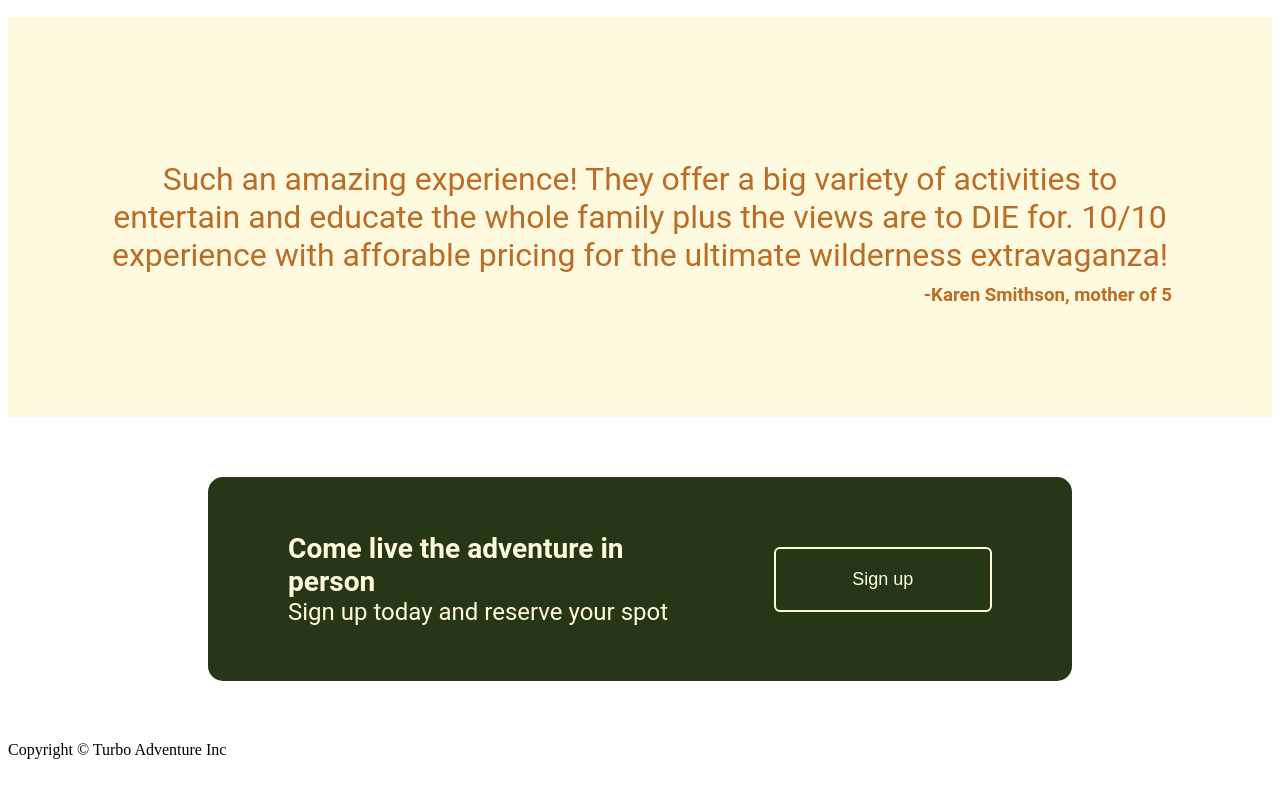
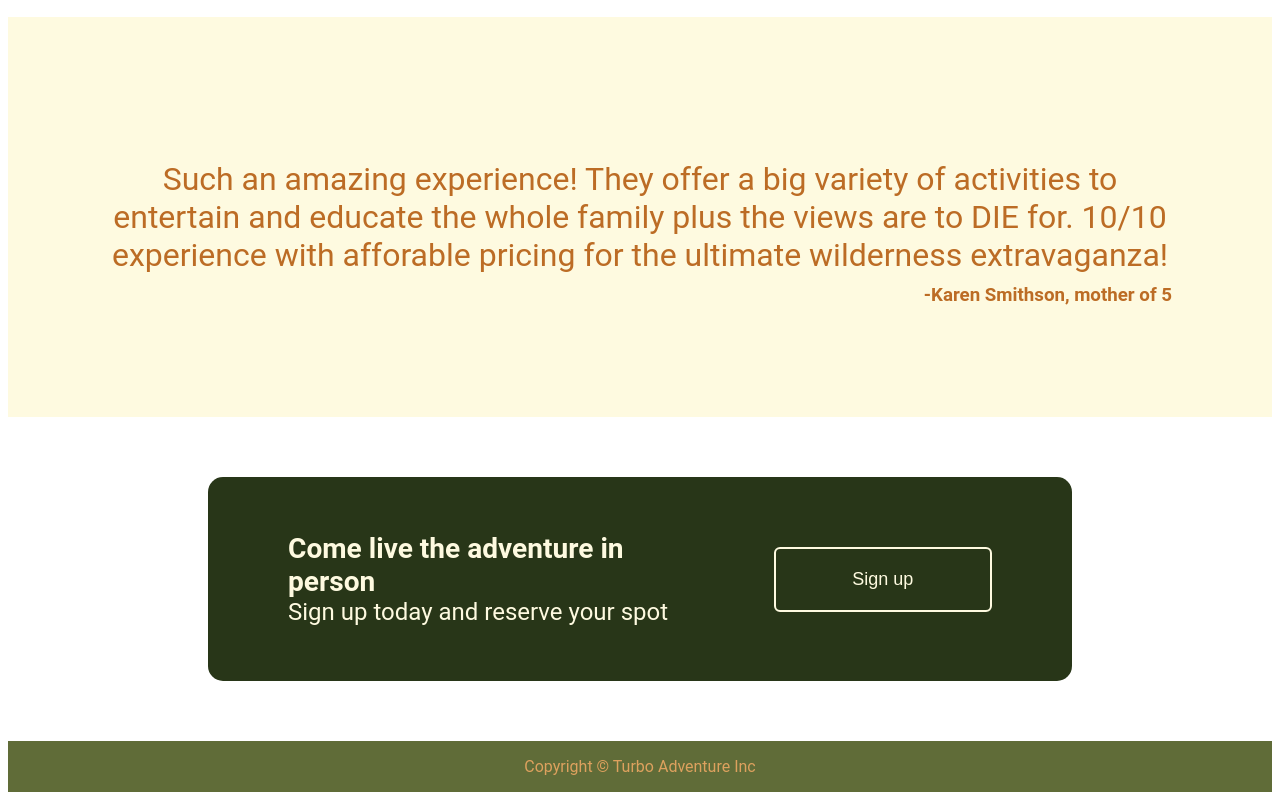
Before and after one commit to CamMark/turbo-adventure, a plain HTML site: page index.html in a window 1280 px wide. Shown: the part 1021-1821 px from the top of the page. Before the commit the page ends 1796 px from the top, so only its background shows below. Drawn offline with Linux system fonts and the light colour scheme.

Commit message:
Add styling to footer

```diff
--- a/style.css
+++ b/style.css
@@ -143,6 +143,7 @@ button:hover{
 }
 
 /* -- Section 4 -- */
+
 .sign-up{
     display: flex;
     justify-content: space-between;
@@ -156,7 +157,7 @@ button:hover{
 }
 
 .signup-text{
-    font-family:'Roboto', sans-serif;;
+    font-family:'Roboto', sans-serif;
     display: flex;
     flex-direction: column;
     color: #FEFAE0;
@@ -179,3 +180,14 @@ button:hover{
     font-size: large;
     width: 220px;
 }
+
+/* -- Section 5 -- */
+.footer{
+    display: flex;
+    justify-content: center;
+    background-color: #606C38;
+    color: #DDA15E;
+    font-family: 'Roboto', sans-serif;
+    width:100%;
+    flex: auto;
+}
```
